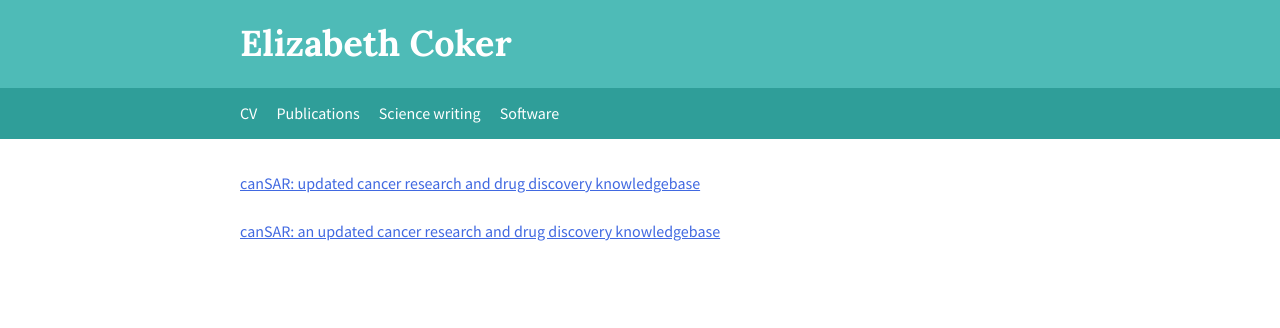
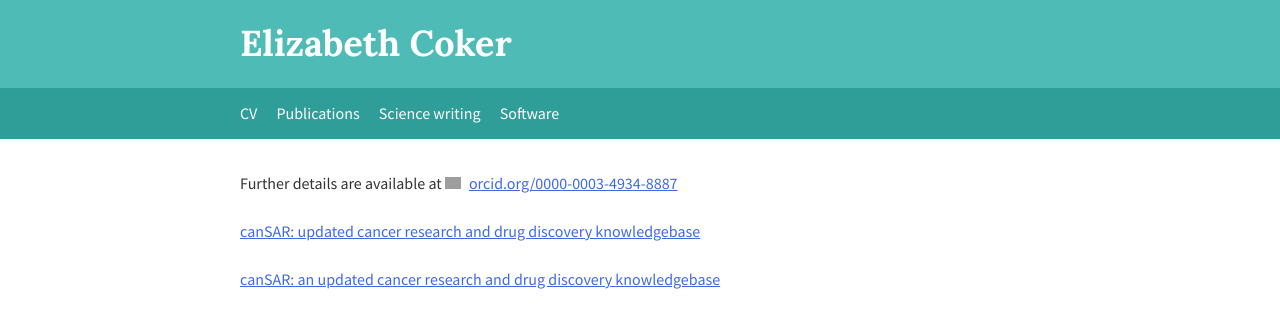
Before and after one commit to eac54/eac54.github.io, a Jekyll site: the page built from Publications/index.md, in a window 1280 px wide. Shown: the top 328 px of the page. Built offline with Jekyll 4.4.1, drawn with Linux system fonts in a browser that asks for light colours; grey boxes are pictures that could not be loaded.

Commit message:
Update index.md

```diff
--- a/Publications/index.md
+++ b/Publications/index.md
@@ -2,7 +2,7 @@
 title: Publications
 ---
 
-
+Further details are available at <a href="https://orcid.org/0000-0003-4934-8887" target="orcid.widget" rel="noopener noreferrer" style="vertical-align:top;"><img src="https://orcid.org/sites/default/files/images/orcid_16x16.png" style="width:1em;margin-right:.5em;" alt="ORCID iD icon">orcid.org/0000-0003-4934-8887</a>
 
 [canSAR: updated cancer research and drug discovery knowledgebase](http://www.ncbi.nlm.nih.gov/pubmed/24304894)
 
```
